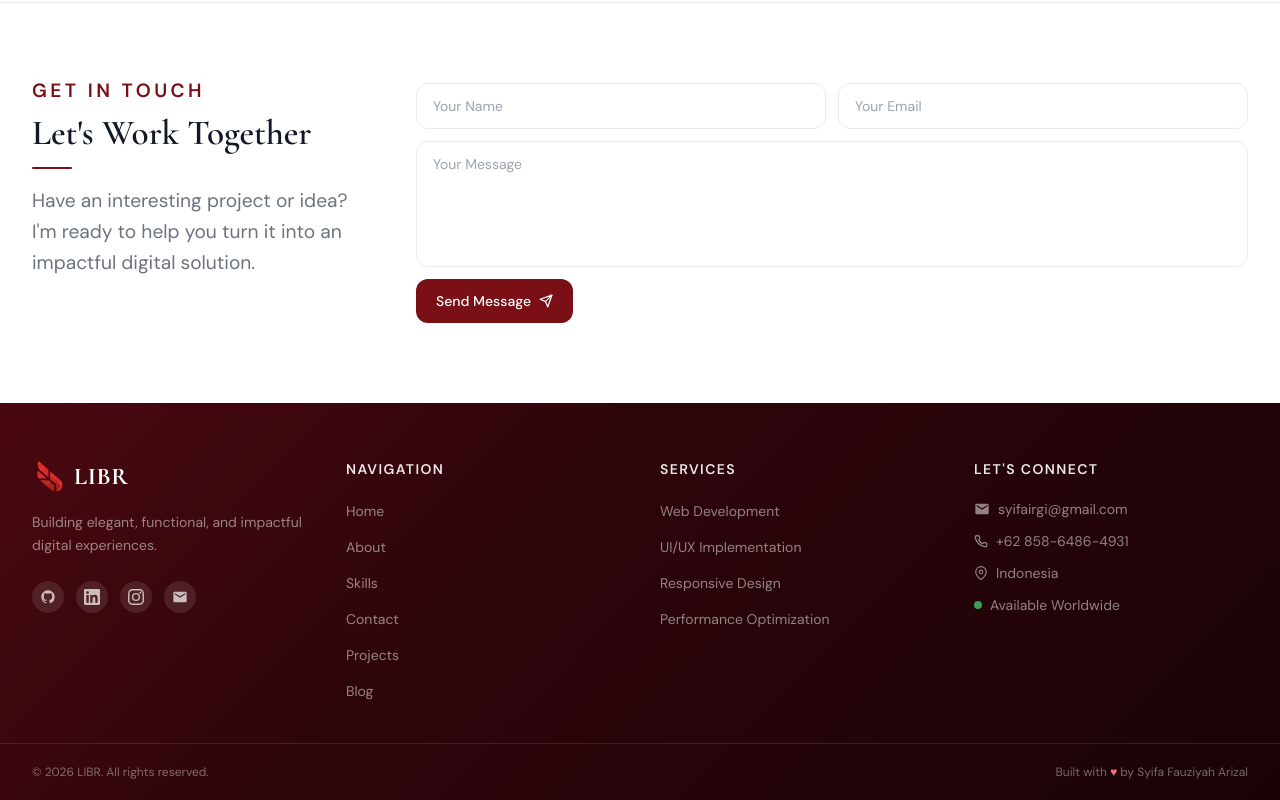
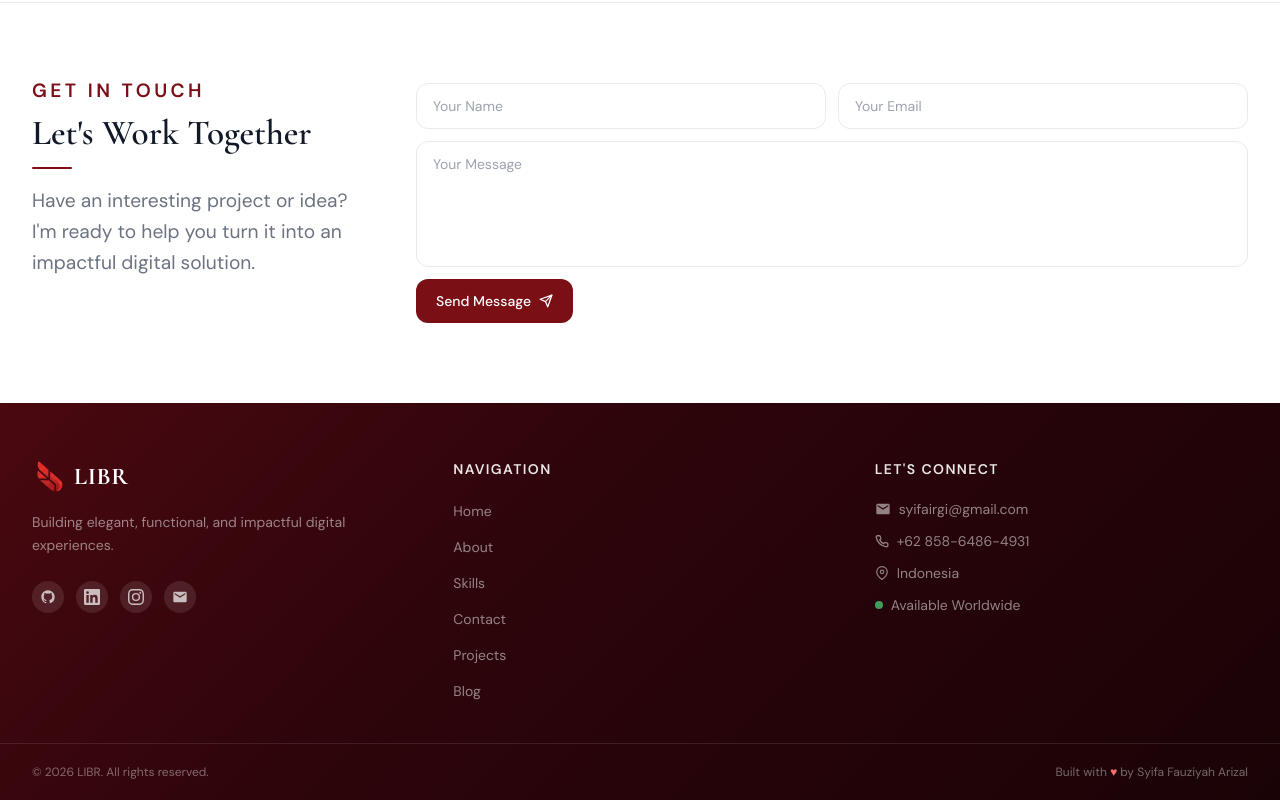
Before and after one commit to syfaarizal/syifa-portfolio-clean, a React (Vite) app: page / in a window 1280 px wide. Shown: the part 4170-4970 px from the top of the page. Built offline with nearby package versions, Linux system fonts and the light colour scheme.

Commit message:
feat: remove services section from footer and adjust layout for improved design

```diff
--- a/src/components/Footer.tsx
+++ b/src/components/Footer.tsx
@@ -53,8 +53,6 @@ const projectLinks = [
   { label: 'Blog', href: '/#blog' },
 ]
 
-const services = ['Web Development', 'UI/UX Implementation', 'Responsive Design', 'Performance Optimization']
-
 const socialIcons = [
   { Icon: GithubIcon, href: 'https://github.com/syfaarizal', label: 'GitHub' },
   { Icon: LinkedinIcon, href: 'https://linkedin.com/in/syifaarizal', label: 'LinkedIn' },
@@ -80,7 +78,7 @@ export default function Footer() {
   return (
     <footer style={{ background: 'linear-gradient(135deg, #4a0810 0%, #2d050b 40%, #1a0306 100%)' }}>
       <div className="mx-auto max-w-7xl px-6 pb-10 pt-14 sm:px-8">
-        <div className="grid gap-10 sm:grid-cols-2 xl:grid-cols-4">
+        <div className="grid gap-12 sm:grid-cols-2 xl:grid-cols-3">
           <div>
             <div className="mb-4 flex items-center gap-1.5">
               <LogoIcon />
@@ -129,21 +127,6 @@ export default function Footer() {
 
           <div>
             <h4 className="mb-5 font-sans text-sm font-semibold uppercase tracking-widest text-white opacity-90">
-              Services
-            </h4>
-            <ul className="space-y-3">
-              {services.map((service) => (
-                <li key={service}>
-                  <a href="#" className="font-sans text-sm text-white/50 transition-colors duration-200 hover:text-white">
-                    {service}
-                  </a>
-                </li>
-              ))}
-            </ul>
-          </div>
-
-          <div>
-            <h4 className="mb-5 font-sans text-sm font-semibold uppercase tracking-widest text-white opacity-90">
               Let&apos;s Connect
             </h4>
             <ul className="space-y-3">
```
